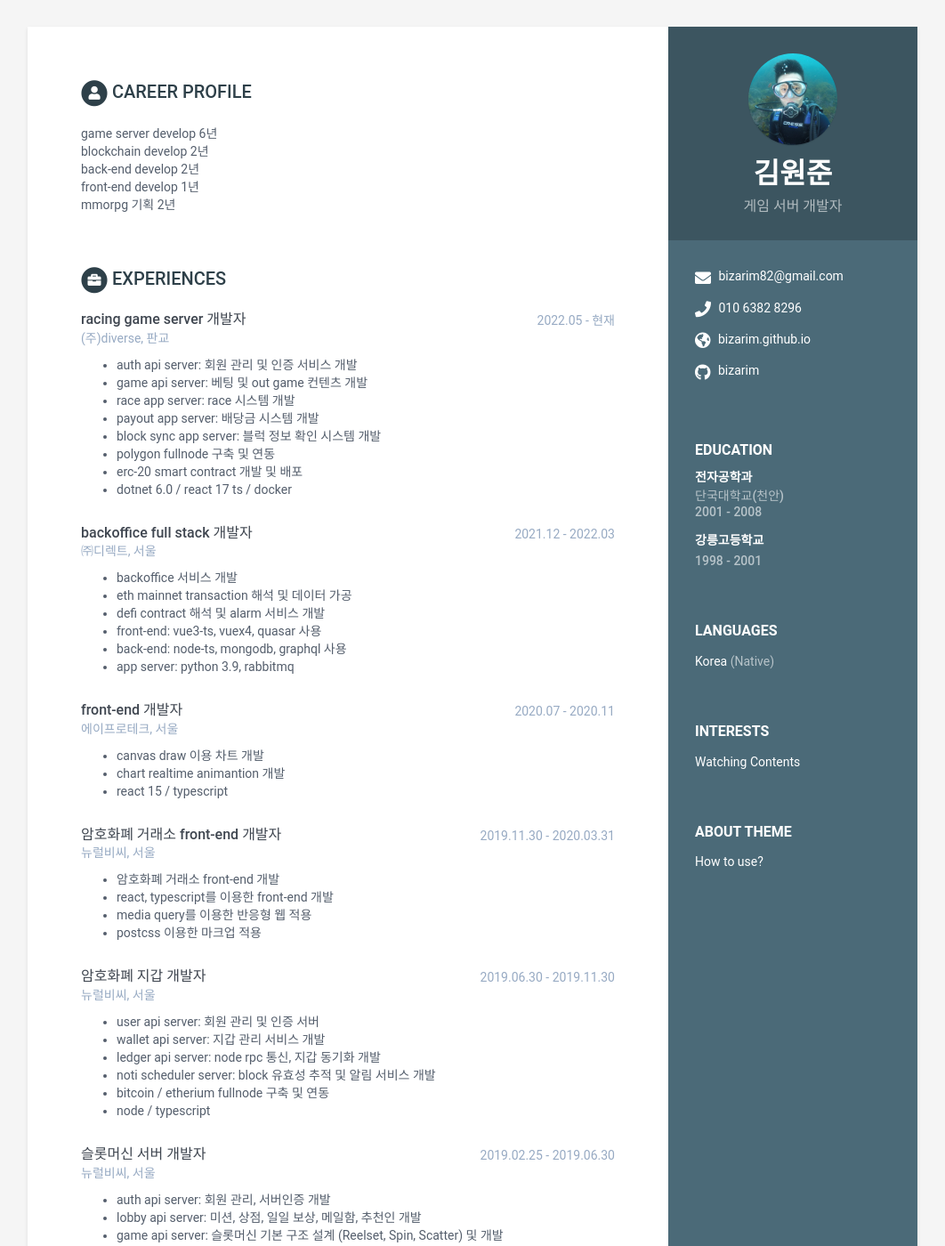
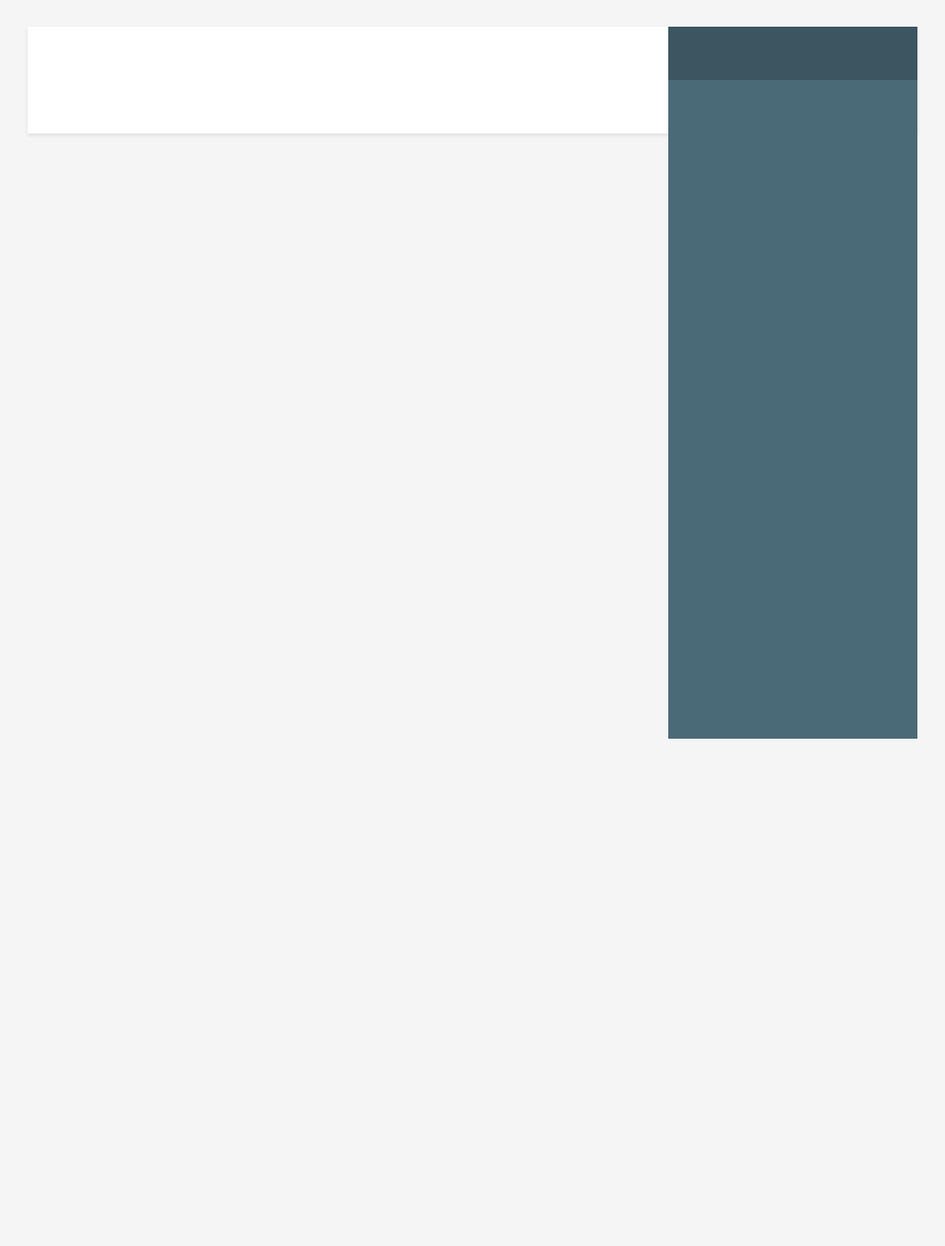
Before and after one commit to bizarim/bizarim.github.io, a Jekyll site: the page built from index.html, in a window 1280 px wide and 1400 px high. Shown: the whole window at 89% size, without its empty margins (109-1171 px from the left). Built offline with Jekyll 4.4.1, drawn with Linux system fonts in a browser that asks for light colours; some of the changed text lies outside the part shown.

Commit message:
Update data.yml

```diff
--- a/_data/data.yml
+++ b/_data/data.yml
@@ -1,4 +1,4 @@
-#
+<!-- #
 # Be aware that even a small syntax error here can lead to failures in output.
 #
 
@@ -248,4 +248,4 @@ skills:
         level: 70%
 
 footer: >
-    Designed with <i class="fas fa-heart"></i> by <a href="http://themes.3rdwavemedia.com" target="_blank" rel="nofollow">Xiaoying Riley</a>
+    Designed with <i class="fas fa-heart"></i> by <a href="http://themes.3rdwavemedia.com" target="_blank" rel="nofollow">Xiaoying Riley</a> -->
```
